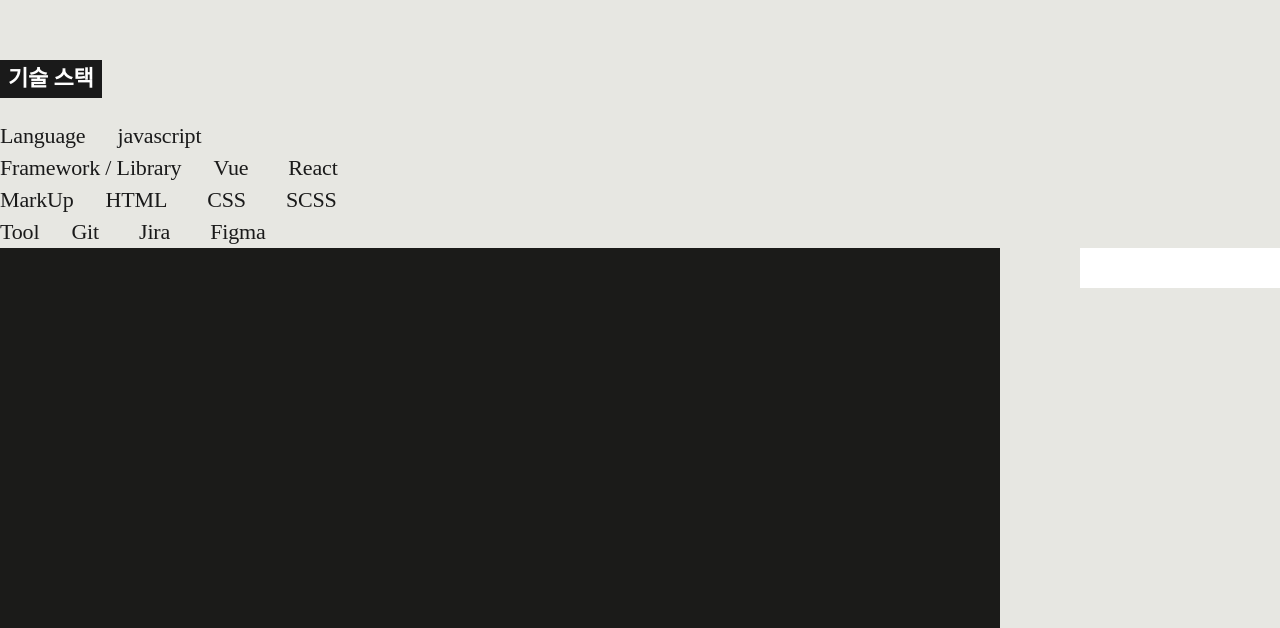
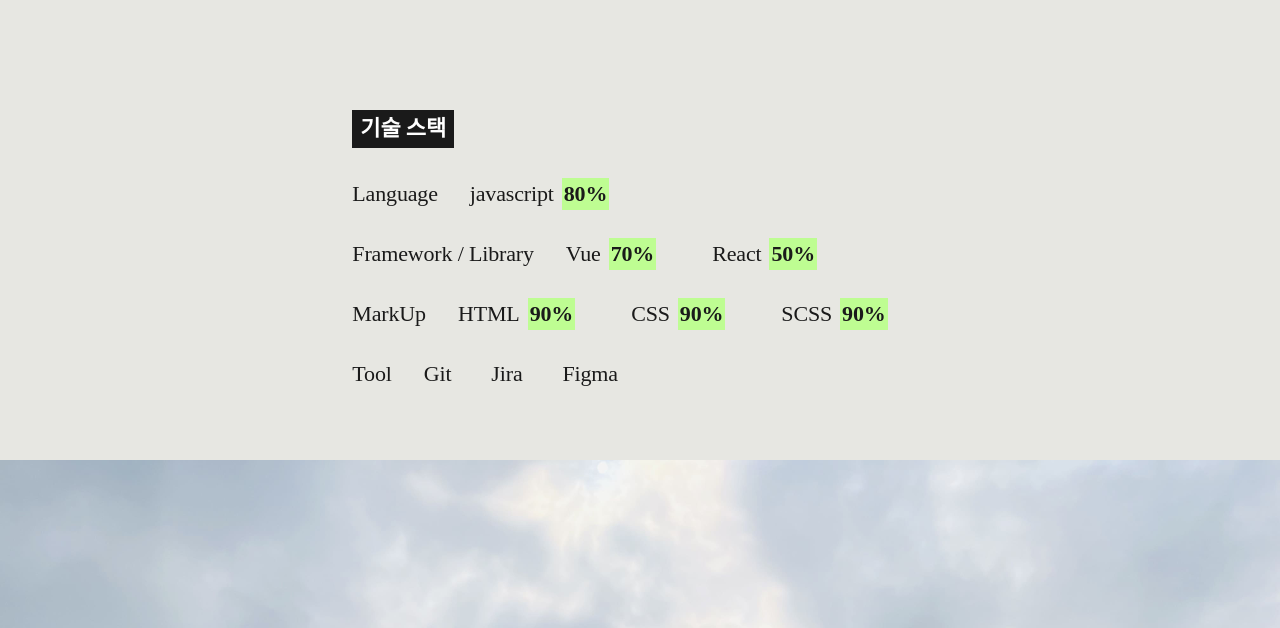
Before and after one commit to soompy/my-introduction-page, a website built with Vite: page src/index.html in a window 1280 px wide. Shown: the part 2169-2797 px from the top of the page. Built offline with nearby package versions, Linux system fonts and the light colour scheme; a web font is replaced by a local one.

Commit message:
기술 스택 추가

```diff
--- a/src/index.html
+++ b/src/index.html
@@ -188,22 +188,13 @@
       <div class="target-box target-03">
         <h3>기술 스택</h3>
         <div class="skill-box">
-          <p><span>Language</span> <strong class="underline">javascript</strong></p>
-          <p><span>Framework / Library</span> <strong class="underline">Vue</strong><strong
-              class="underline">React</strong></p>
-          <p><span>MarkUp</span> <strong class="underline">HTML</strong><strong class="underline">CSS</strong><strong
-              class="underline">SCSS</strong></p>
+          <p><span>Language</span> <strong class="underline">javascript <span class="score">80%</span></strong></p>
+          <p><span>Framework / Library</span> <strong class="underline">Vue <span class="score">70%</span></strong><strong
+              class="underline">React <span class="score">50%</span></strong></p>
+          <p><span>MarkUp</span> <strong class="underline">HTML <span class="score">90%</span></strong><strong class="underline">CSS <span class="score">90%</span></strong><strong
+              class="underline">SCSS <span class="score">90%</span></strong></p>
           <p><span>Tool</span> <strong class="underline">Git</strong><strong class="underline">Jira</strong><strong
               class="underline">Figma</strong></p>
-        </div>
-
-        <div class="rotate-canvas-wrapper">
-          <canvas id="matterCanvas"></canvas>
-          <aside>
-            <h1 id="selectedTitle"></h1>
-            <h2 id="starRating"></h2>
-            <p id="selectedDesc"></p>
-          </aside>
         </div>
       </div>
     </section>
--- a/src/main.js
+++ b/src/main.js
@@ -6,10 +6,8 @@
 import cursor from '@scripts/cursor.js';
 import canvas from '@scripts/canvas.js';
 import interactive from '@scripts/interactive.js';
-import matter from '@scripts/matter.js';
 
 header();
 cursor();
 canvas();
 interactive();
-matter();
--- a/src/scripts/matter.js
+++ /dev/null
@@ -1,82 +0,0 @@
-import Matter, {
-  Engine,
-  Render,
-  World,
-  Bodies,
-  MouseConstraint,
-} from "matter-js";
-
-const matter = () => {
-  document.addEventListener("DOMContentLoaded", function () {
-    let gravityDeg = 0;
-
-    const data = {
-      JS: {
-        title: "Javascript",
-        level: 4,
-        desc: "자바스크립트에 대한 설명이라고 할 수 있습니다. 자바스크립트에 대한 설명. 자바스크립트에 대한 설명.",
-      },
-      REACT: {
-        title: "React.js",
-        level: 5,
-        desc: "React에 대한 설명이라고 할 수 있습니다. React에 대한 설명. React에 대한 설명.",
-      },
-      // ... (다른 데이터 추가)
-    };
-
-    const canvas = document.getElementById("matterCanvas");
-    const selectedTitle = document.getElementById("selectedTitle");
-    const starRating = document.getElementById("starRating");
-    const selectedDesc = document.getElementById("selectedDesc");
-
-    // Your Matter.js code here
-    const engine = Matter.Engine.create();
-    const render = Matter.Render.create({
-      canvas: canvas,
-      engine: engine,
-      options: {
-        width: 1000,
-        height: 1000,
-        wireframes: false,
-        background: "#1b1b19",
-      },
-    });
-
-    // Event listeners
-    Matter.Events.on(engine, "afterUpdate", () => {
-      gravityDeg += 1;
-    });
-
-    const mouseConstraint = Matter.MouseConstraint.create(engine, {
-      element: canvas,
-    }); // Include the required options
-    Matter.World.add(engine.world, mouseConstraint);
-    render.mouseConstraint = mouseConstraint;
-
-    Matter.Events.on(render.mouseConstraint, "mousedown", (event) => {
-      const newSelected = event.source.body && data[event.source.body.label];
-      newSelected && updateSelected(newSelected);
-    });
-
-    // Initialization functions
-    function updateSelected(selected) {
-      selectedTitle.textContent = selected.title;
-      starRating.innerHTML = Array(5)
-        .fill(null)
-        .map(
-          (_, i) =>
-            `<span style="filter: grayscale(${
-              selected.level <= i ? 1 : 0
-            })">&#11088;</span>`
-        )
-        .join("");
-      selectedDesc.textContent = selected.desc;
-    }
-
-    // Start the engine and render
-    Matter.Render.run(render);
-    Matter.Runner.run(engine);
-  });
-};
-
-export default matter;
--- a/src/styles/index.scss
+++ b/src/styles/index.scss
@@ -285,7 +285,12 @@
     }
 
     &.a_03 {
-        flex-direction: column;
+        height: 50vh;
+        align-items: center;
+        justify-content: center;
+        .target-03 {
+            width: auto;
+        }
         h3 {
             display: inline-block;
             font-size: 22px;
@@ -294,9 +299,6 @@
             color: var(--clr-basic);
             padding: 8px;
             margin-bottom: 22px;
-            &.hide {
-                display: none;
-            }
         }
 
         .skill-box {
@@ -305,31 +307,24 @@
             p {
                 display: flex;
                 align-items: center;
+                margin-bottom: 12px;
                 span {
                     display: block;
                     margin-right: 16px;
                 }
                 strong {
-                    display: inline-block;
+                    display: inline-flex;
                     margin-right: 8px;
                     border-radius: 8px;
-                    padding: 0 16px;
+                    padding: 8px 16px;
                 }
-            }
-        }
-
-        .rotate-canvas-wrapper {
-            position: relative;
-            canvas {
-                display: block;
-            }
-            aside {
-                position: absolute;
-                top: 0;
-                right: 0;
-                width: 200px;
-                padding: 20px;
-                background-color: #fff;
+                .score {
+                    font-weight: bold;
+                    text-align: center;
+                    background: var(--clr-green);
+                    padding: 0 2px;
+                    margin-left: 8px;
+                }
             }
         }
     }
@@ -772,21 +767,6 @@
                     }
                 }
             }
-
-            .rotate-canvas-wrapper {
-                position: relative;
-                canvas {
-                    display: block;
-                }
-                aside {
-                    position: absolute;
-                    top: 0;
-                    right: 0;
-                    width: 200px;
-                    padding: 20px;
-                    background-color: #fff;
-                }
-            }
         }
 
         &.a_04 {
```
Also changed, not shown: src/assets/images/icon_GIRA.png (deleted).
